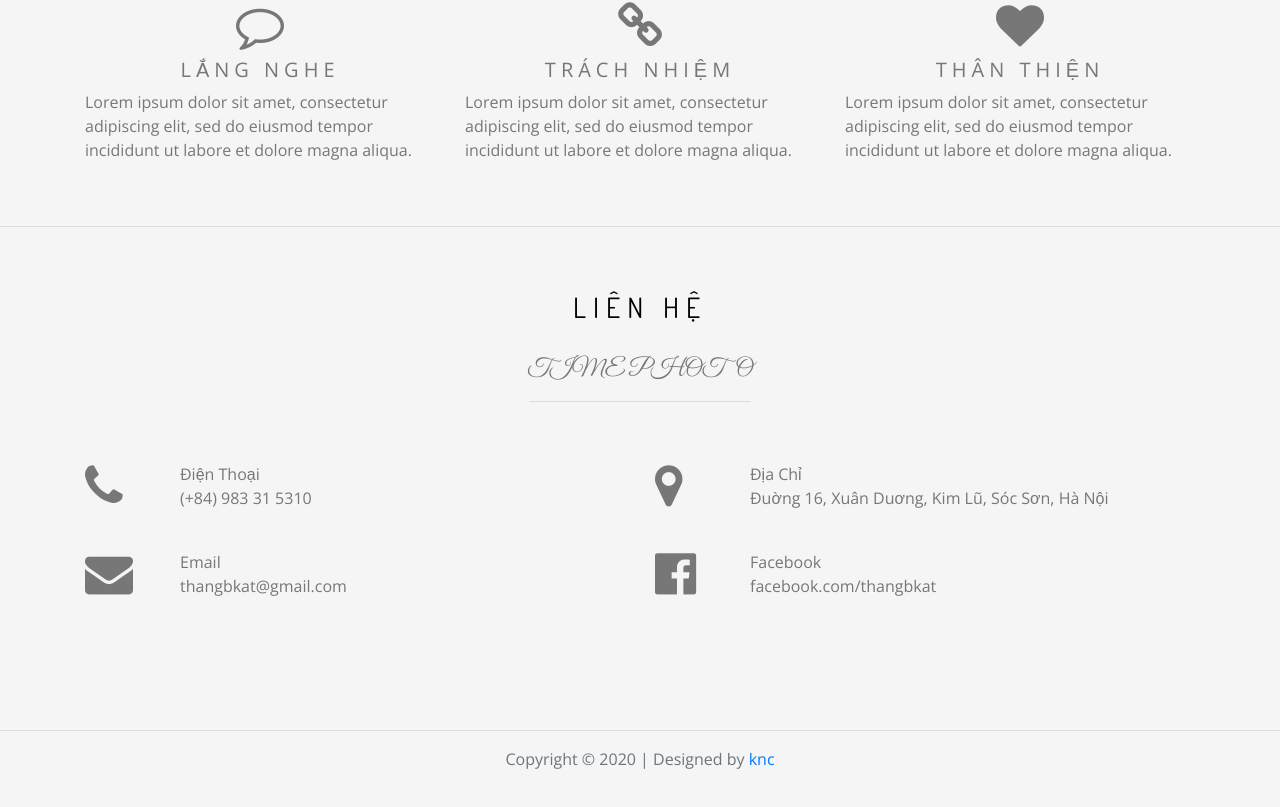
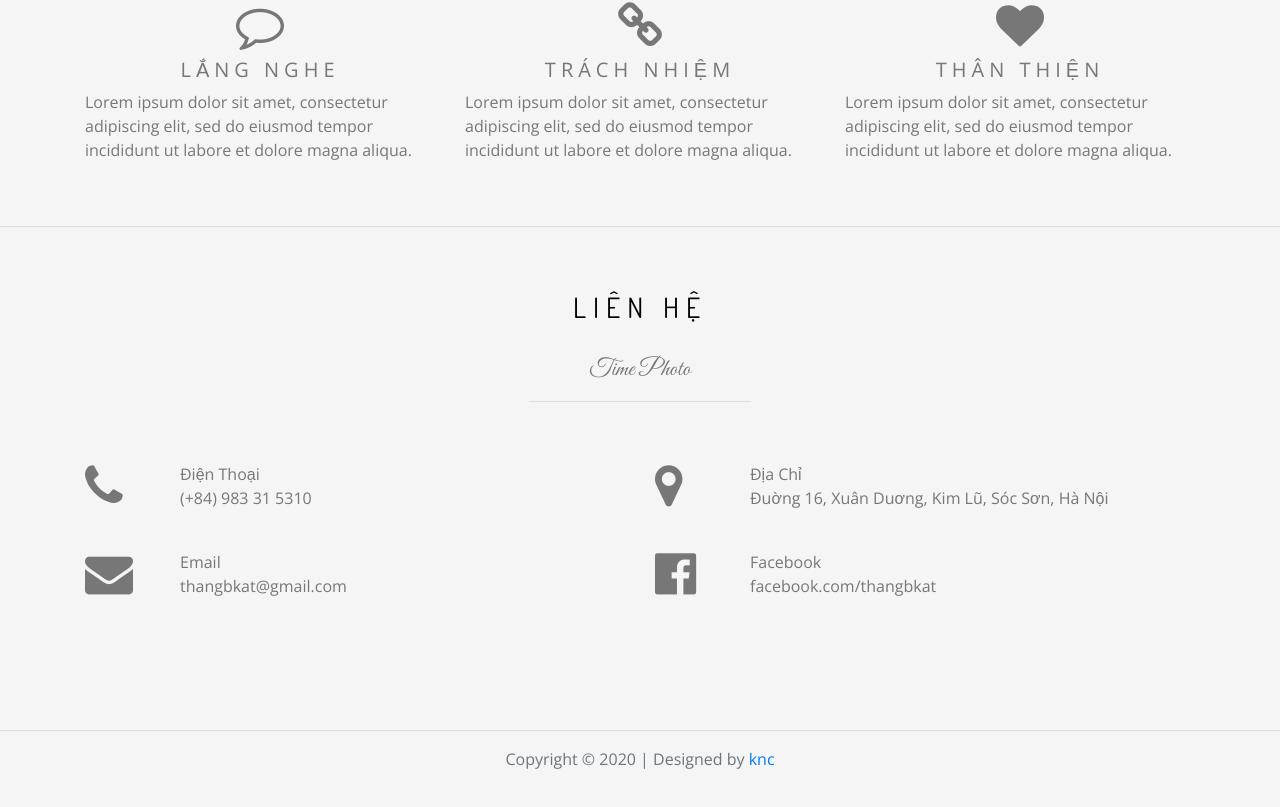
Before and after one commit to khanhnc/thangweb, an Angular app: page /about in a window 1280 px wide. Shown: the part 3124-3931 px from the top of the page. Built offline with nearby package versions, Linux system fonts and the light colour scheme; what ngx-page-scroll, ngx-page-scroll-core would draw is missing.

Commit message:
update font logo

```diff
--- a/src/app/contact/contact.component.html
+++ b/src/app/contact/contact.component.html
@@ -1,7 +1,7 @@
 <div class="container pb-5 pt-5">
     <div class="pb-4">
         <h3 class="header-typo letter-space text-black ">LIÊN HỆ</h3>
-        <h4 class="pt-4 text-center page-logo">TIME PHOTO</h4>
+        <h4 class="pt-4 text-center page-logo">Time Photo</h4>
         <hr width="20%">
 
     </div>
```
